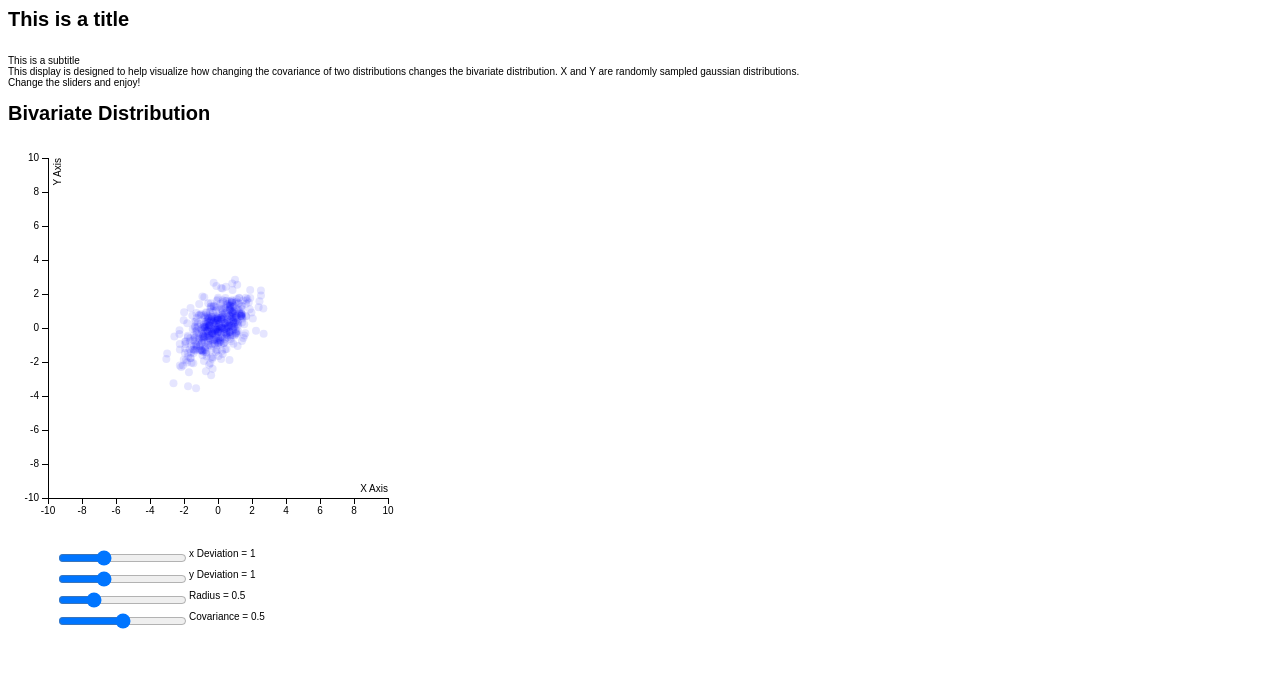
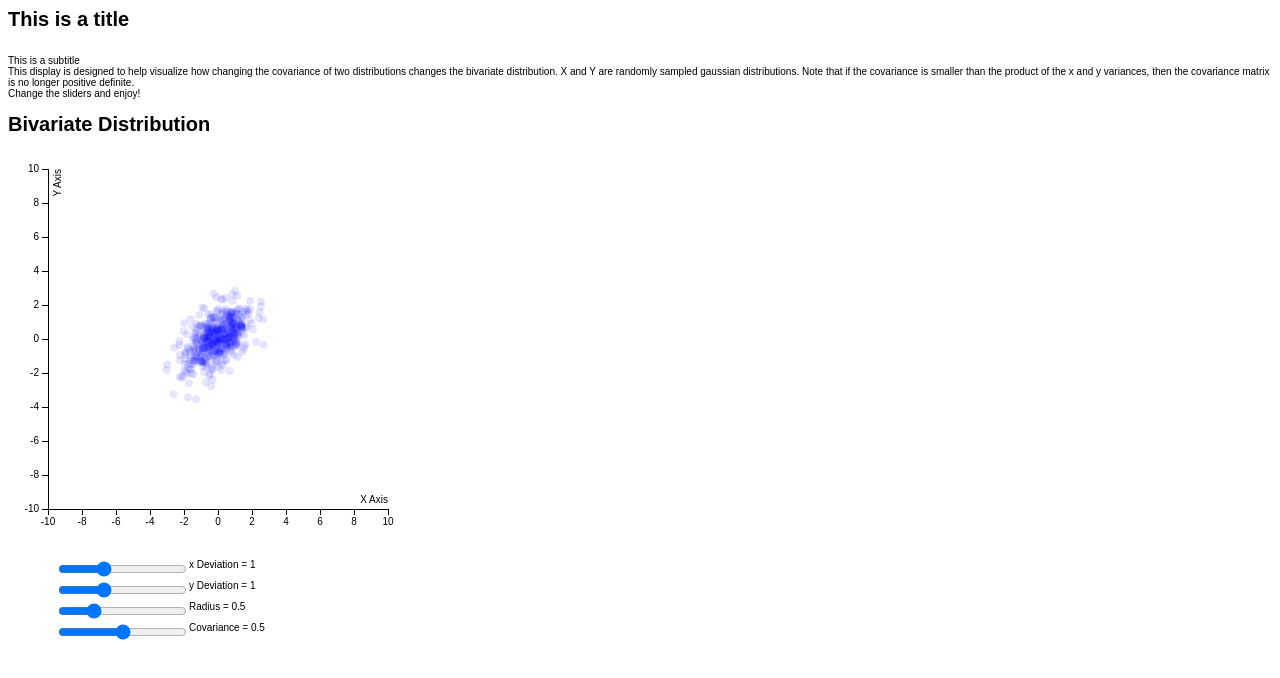
Before and after one commit to avicramer/d3-demos, a plain HTML site: page test3/main_v2.html in a window 1280 px wide. Drawn offline with Linux system fonts and the light colour scheme.

Commit message:
more text

```diff
--- a/test3/main_v2.html
+++ b/test3/main_v2.html
@@ -10,7 +10,9 @@
 <br>
 <a> This display is designed to help visualize how changing the covariance of
   two distributions changes the bivariate distribution. X and Y are randomly
-  sampled gaussian distributions.  </a>
+  sampled gaussian distributions. Note that if the covariance is smaller than
+  the product of the x and y variances, then the covariance matrix is no longer
+  positive definite. </a>
 <br>
 <a> Change the sliders and enjoy! </a>
 
```
